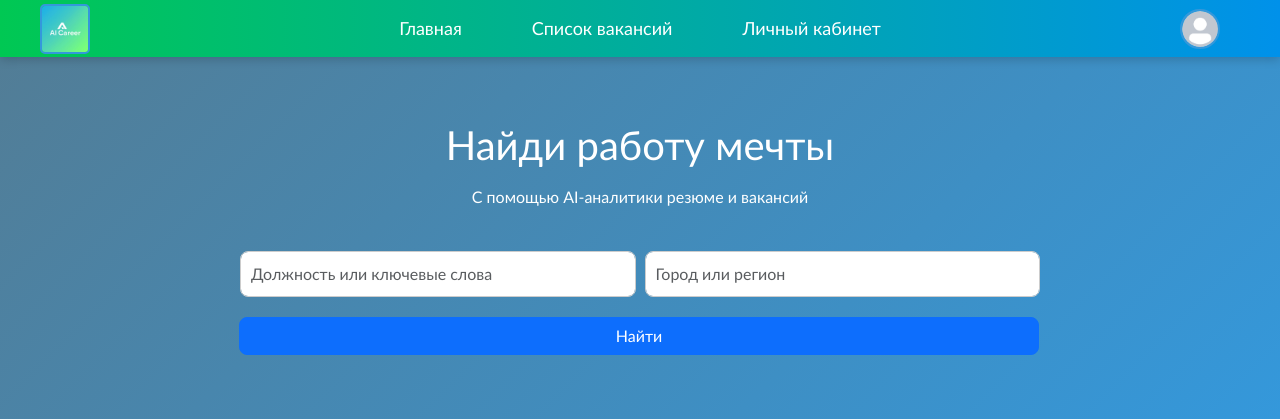
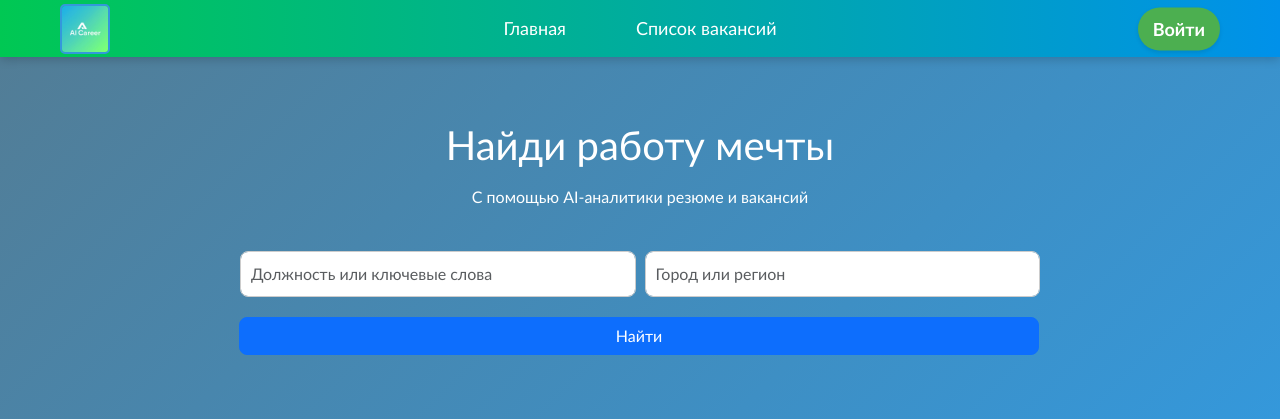
Before and after one commit to skyer12322/FinalProject, a Django app: page / in a window 1280 px wide. Shown: the top 420 px of the page. Run offline with Django 5.2, Linux system fonts and the light colour scheme; data that the repository does not hold is empty.

Commit message:
Added login button

```diff
--- a/RecruitHelper/templates/main/menu.html
+++ b/RecruitHelper/templates/main/menu.html
@@ -5,14 +5,15 @@
 <nav class="navbar">
     <div class="nav-container">
         <div class="logo-wrapper">
-            <img src="{% static 'images/logo.jpg' %}" alt="Лого компании" class="logo", style="width: 50px; height: 50px; border-radius: 10%;">
+            <img src="{% static 'images/logo.jpg' %}" alt="Лого компании" class="logo" style="width: 50px; height: 50px; border-radius: 10%;">
         </div>
         <ul class="centered-menu">
             <li><a href="{% url 'home' %}">Главная</a></li>
             <li><a href="{% url 'vacancies_list' %}">Список вакансий</a></li>
-            <li><a href="{% url 'profile' %}">Личный кабинет</a></li>
         </ul>
 
+        <div class="auth-wrapper">
+            {% if user.is_authenticated %}
                 <div class="avatar-wrapper">
                     <a href="{% url 'profile' %}">
                         <img src="{% if user.avatar %}{{ user.avatar.url }}{% else %}{% static 'images/default_avatar.png' %}{% endif %}"
@@ -20,6 +21,10 @@
                              class="user-avatar">
                     </a>
                 </div>
+            {% else %}
+                <a href="{% url 'login' %}" class="login-button">Войти</a>
+            {% endif %}
+        </div>
     </div>
 </nav>
 
--- a/static/css/main/menu.css
+++ b/static/css/main/menu.css
@@ -57,3 +57,83 @@
     object-fit: cover;
     border: 2px solid #3498db;
 }
+
+.nav-container {
+    display: flex;
+    justify-content: center;
+    align-items: center;
+    position: relative;
+    width: 100%;
+    max-width: 1200px;
+    margin: 0 auto;
+    padding: 10px 20px;
+}
+
+.logo-wrapper {
+    position: absolute;
+    left: 20px;
+    top: 50%;
+    transform: translateY(-50%);
+}
+
+.centered-menu {
+    display: flex;
+    gap: 40px;
+    list-style: none;
+    padding: 0;
+    margin: 0;
+}
+
+.centered-menu a {
+    color: #ffffff;
+    text-decoration: none;
+    font-weight: 500;
+    transition: color 0.3s;
+}
+
+.centered-menu a:hover {
+    color: #236b9b;
+}
+
+.auth-wrapper {
+    position: absolute;
+    right: 20px;
+    top: 50%;
+    transform: translateY(-50%);
+}
+
+.login-button {
+    display: flex;
+    align-items: center;
+    justify-content: center;
+    text-decoration: none;
+    background-color: #4CAF50;
+    color: white;
+    font-weight: bold;
+    padding: 8px 15px;
+    border-radius: 50px;
+    transition: background-color 0.3s;
+    box-shadow: 0 2px 4px rgba(0, 0, 0, 0.1);
+}
+
+.login-button:hover {
+    background-color: #45a049;
+}
+
+.avatar-wrapper {
+    display: flex;
+    align-items: center;
+}
+
+.user-avatar {
+    width: 40px;
+    height: 40px;
+    border-radius: 50%;
+    object-fit: cover;
+    border: 2px solid #3498db;
+    transition: transform 0.2s;
+}
+
+.user-avatar:hover {
+    transform: scale(1.1);
+}
```
Also changed, not shown: static/images/1677046208174924321.gif (added). Lines whose indentation alone changed are shown as unchanged.
